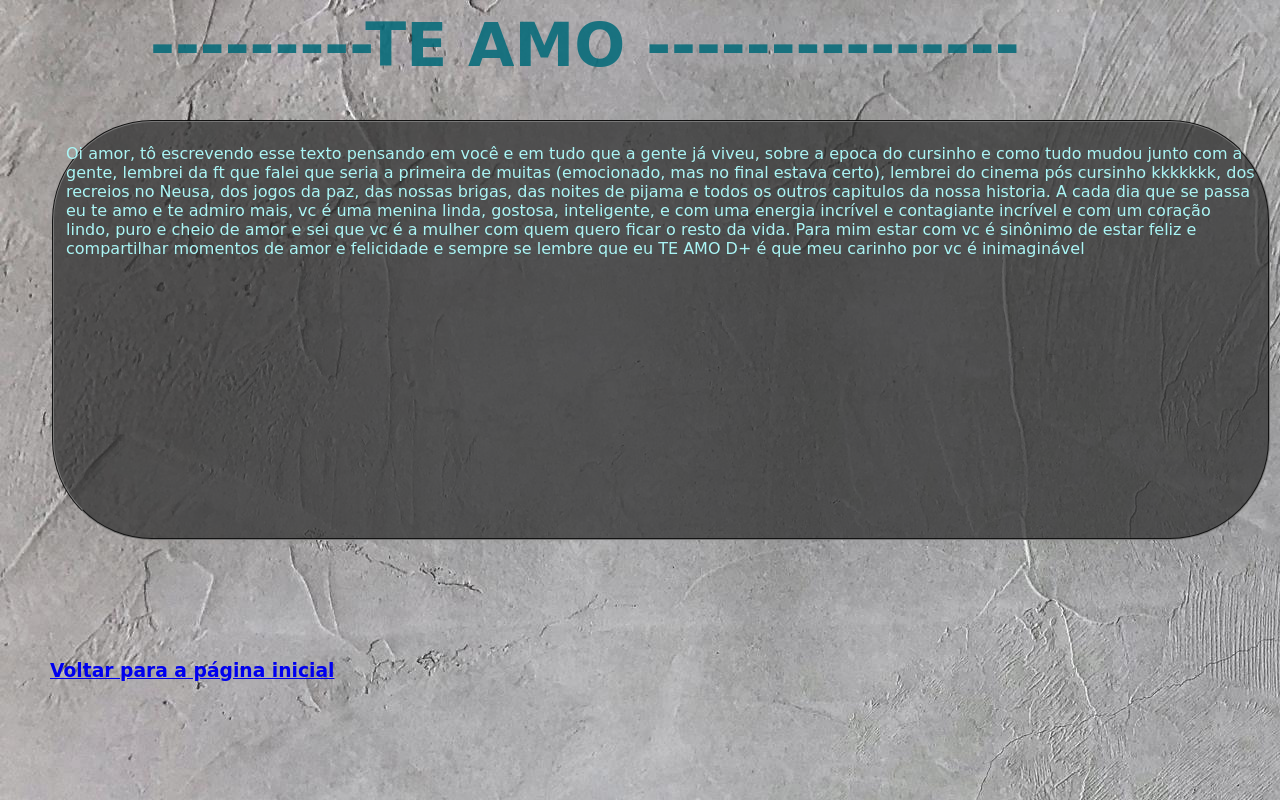
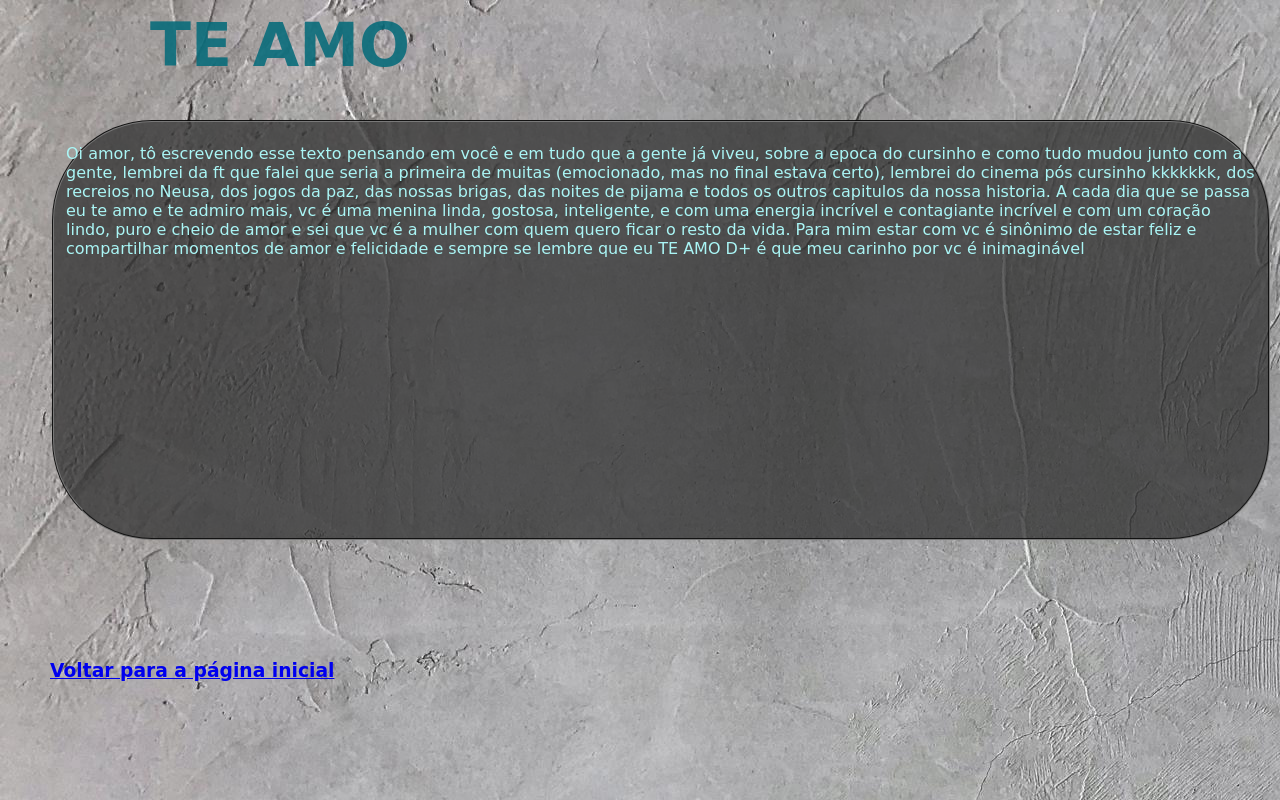
Before and after one commit to caioarq22/caioarq22.github.io, a plain HTML site: page dedicatoria.html in a window 1280 px wide. Drawn offline with Linux system fonts and the light colour scheme; a web font is replaced by a local one.

Commit message:
Update dedicatoria.html

```diff
--- a/dedicatoria.html
+++ b/dedicatoria.html
@@ -9,7 +9,7 @@
     <title>Dedicatoria</title>
 </head>
 <body>
-    <h1>---------TE AMO ---------------</h1>
+    <h1> TE AMO </h1>
     <fieldset>
       <p>Oi amor, tô escrevendo esse texto pensando em você e em tudo que a gente já viveu,    sobre a epoca do cursinho e como tudo mudou junto com a gente, lembrei da ft que falei que seria a primeira de muitas
         (emocionado, mas no final estava certo), lembrei do cinema pós cursinho kkkkkkk, dos recreios no Neusa, dos jogos da paz, das nossas brigas, das noites de pijama e todos os outros capitulos da nossa historia.
```
